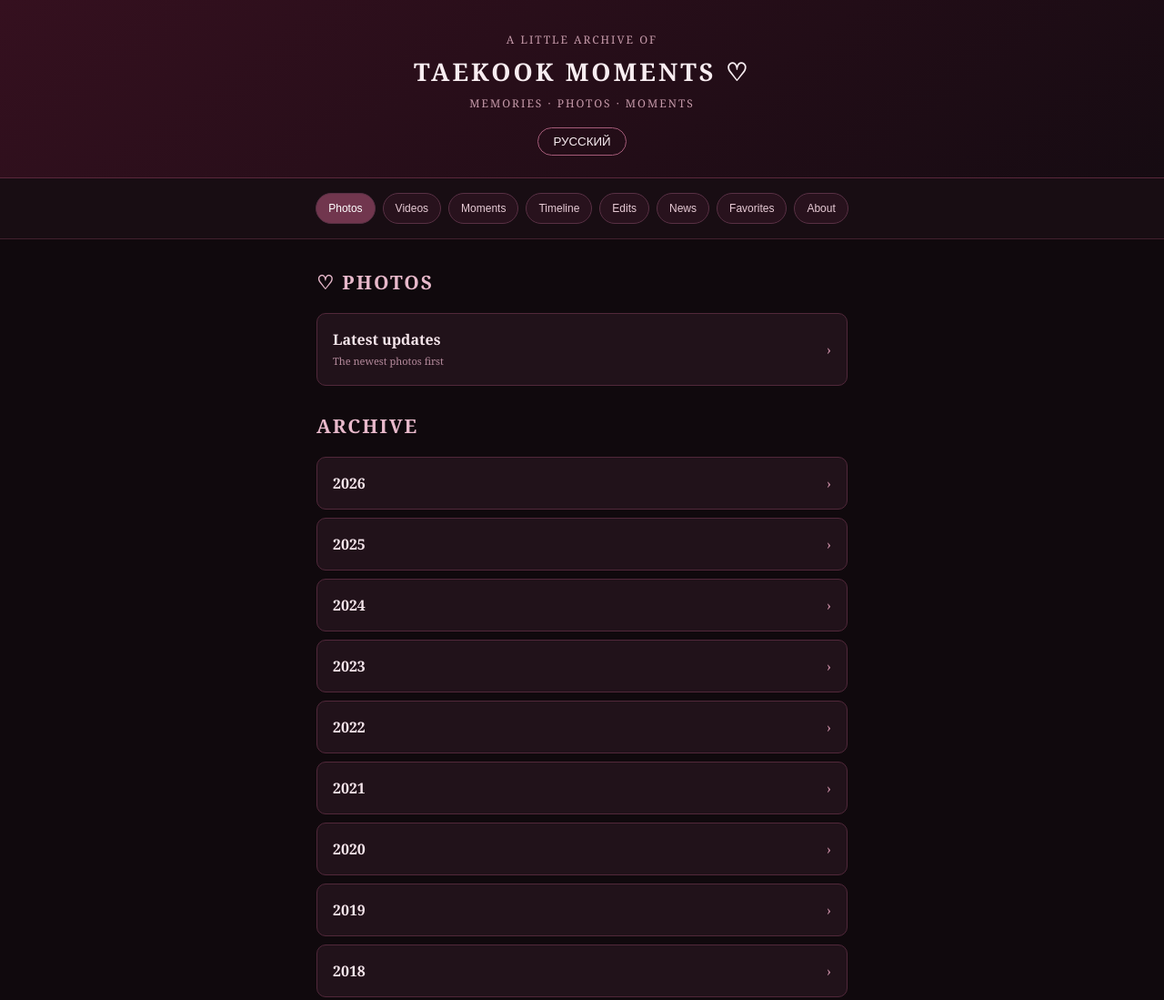
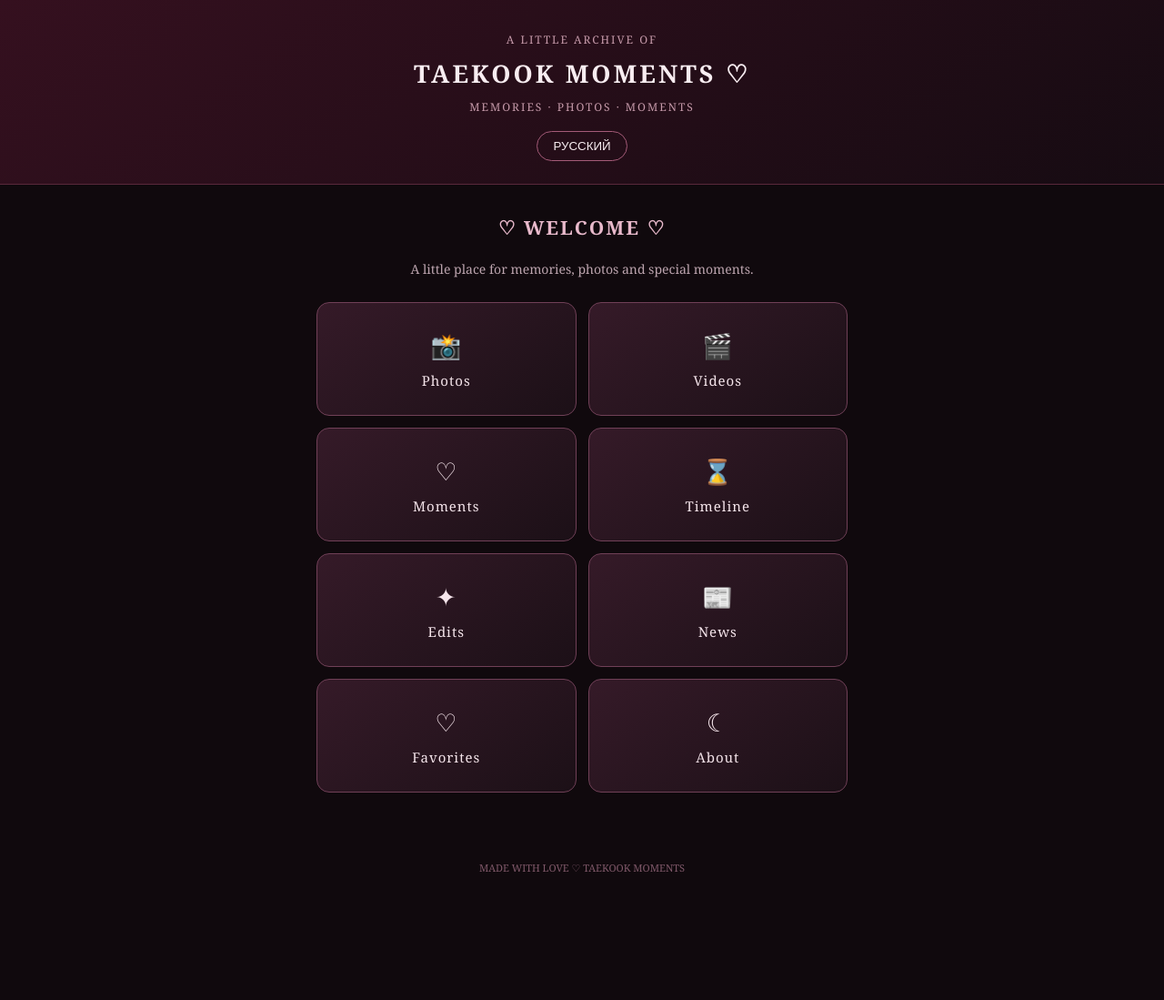
Before and after one commit to anastasiiaevdn-crypto/taekook-moments, a plain HTML site: page index.html in a window 1280 px wide. Shown: the top 1099 px of the page at 91% size. After the commit the page ends 981 px from the top, so only its background shows below. Drawn offline with Linux system fonts and the light colour scheme.

Commit message:
Update index.html

```diff
--- a/index.html
+++ b/index.html
@@ -5,63 +5,103 @@
 <meta charset="UTF-8">
 <meta name="viewport" content="width=device-width, initial-scale=1.0">
 <title>TAEKOOK MOMENTS ♡</title>
+
 <style>
 * { box-sizing: border-box; }
+
 body {
   margin: 0;
   background: #10090d;
   color: #f8edf1;
   font-family: Georgia, serif;
 }
+
 header {
   text-align: center;
-  padding: 35px 18px 24px;
+  padding: 35px 18px 25px;
   background: linear-gradient(145deg, #35101f, #160b12);
   border-bottom: 1px solid #59283b;
 }
-h1 { font-size: 27px; letter-spacing: 3px; margin: 8px 0; }
-.subtitle { color: #c69aaa; font-size: 12px; letter-spacing: 2px; }
+
+h1 {
+  font-size: 27px;
+  letter-spacing: 3px;
+  margin: 10px 0;
+}
+
+.subtitle {
+  color: #c69aaa;
+  font-size: 12px;
+  letter-spacing: 2px;
+}
+
 .language {
   margin-top: 18px;
   background: transparent;
   border: 1px solid #a45b78;
   color: #f8edf1;
   border-radius: 20px;
-  padding: 7px 16px;
+  padding: 8px 17px;
 }
-nav {
-  display: flex;
-  flex-wrap: wrap;
-  justify-content: center;
-  gap: 8px;
-  padding: 16px 10px;
-  background: #180d13;
-  border-bottom: 1px solid #42202e;
-}
-nav button {
-  background: #28121d;
-  color: #e8cbd6;
-  border: 1px solid #583044;
-  border-radius: 20px;
-  padding: 9px 13px;
-  font-size: 12px;
-}
-nav button.active, nav button:hover {
-  background: #71364e;
-  color: white;
-}
+
 main {
   max-width: 620px;
   margin: auto;
   padding: 25px 18px 55px;
 }
+
 h2 {
   color: #e8b9cb;
   font-size: 21px;
   letter-spacing: 2px;
   margin: 8px 0 20px;
 }
-.intro { color: #bda5af; line-height: 1.6; font-size: 14px; }
+
+.intro {
+  color: #bda5af;
+  line-height: 1.7;
+  font-size: 14px;
+  text-align: center;
+  margin-bottom: 24px;
+}
+
+/* MAIN MENU */
+
+.menu-grid {
+  display: grid;
+  grid-template-columns: repeat(2, minmax(0, 1fr));
+  gap: 13px;
+}
+
+.menu-card {
+  min-height: 125px;
+  background: linear-gradient(145deg, #351a28, #1c1017);
+  border: 1px solid #704057;
+  border-radius: 14px;
+  color: #f5e5eb;
+  display: flex;
+  flex-direction: column;
+  align-items: center;
+  justify-content: center;
+  gap: 10px;
+  font-family: Georgia, serif;
+  font-size: 15px;
+  letter-spacing: 1px;
+  cursor: pointer;
+  transition: 0.2s;
+}
+
+.menu-card:active {
+  background: #71364e;
+  transform: scale(0.97);
+}
+
+.menu-icon {
+  font-size: 27px;
+}
+
+/* ARCHIVE */
+
 .item {
   display: flex;
   align-items: center;
@@ -78,8 +118,14 @@ h2 {
   font-size: 16px;
   cursor: pointer;
 }
-.item small { color: #b68b9d; font-size: 11px; }
-.item .arrow { color: #c58aa1; }
+
+.item small {
+  color: #b68b9d;
+  font-size: 11px;
+}
+
+.arrow { color: #c58aa1; }
+
 .back {
   background: transparent;
   border: 0;
@@ -88,22 +134,26 @@ h2 {
   font-size: 14px;
   cursor: pointer;
 }
+
 .empty {
   text-align: center;
   padding: 38px 18px;
   border: 1px dashed #63364a;
   border-radius: 12px;
   color: #bda5af;
-  line-height: 1.7;
+  line-height: 1.8;
 }
+
 footer {
   text-align: center;
   color: #80596a;
   font-size: 11px;
   padding: 20px;
 }
+
 </style>
 </head>
+
 <body>
 
 <header>
@@ -113,129 +163,187 @@ footer {
   <button class="language" id="languageButton">РУССКИЙ</button>
 </header>
 
-<nav id="navigation"></nav>
 <main id="content"></main>
+
 <footer>MADE WITH LOVE ♡ TAEKOOK MOMENTS</footer>
 
 <script>
+
 const sections = [
-  ["photos","Photos","Фото"],
-  ["videos","Videos","Видео"],
-  ["moments","Moments","Моменты"],
-  ["timeline","Timeline","Хронология"],
-  ["edits","Edits","Эдиты"],
-  ["news","News","Новости"],
-  ["favorites","Favorites","Избранное"],
-  ["about","About","О проекте"]
+  {id:"photos", en:"Photos", ru:"Фото", icon:"📸"},
+  {id:"videos", en:"Videos", ru:"Видео", icon:"🎬"},
+  {id:"moments", en:"Moments", ru:"Моменты", icon:"♡"},
+  {id:"timeline", en:"Timeline", ru:"Хронология", icon:"⌛"},
+  {id:"edits", en:"Edits", ru:"Эдиты", icon:"✦"},
+  {id:"news", en:"News", ru:"Новости", icon:"📰"},
+  {id:"favorites", en:"Favorites", ru:"Избранное", icon:"♡"},
+  {id:"about", en:"About", ru:"О проекте", icon:"☾"}
 ];
 
 const years = [];
 for (let y = 2026; y >= 2013; y--) years.push(y);
 
 let language = "en";
-let currentSection = "photos";
+let currentSection = "home";
 let currentYear = null;
 
 const content = document.getElementById("content");
-const navigation = document.getElementById("navigation");
 const languageButton = document.getElementById("languageButton");
 
 function t(en, ru) {
   return language === "en" ? en : ru;
 }
 
-function renderNavigation() {
-  navigation.innerHTML = "";
-  sections.forEach(([id,en,ru]) => {
+function showHome() {
+  currentSection = "home";
+  currentYear = null;
+
+  content.innerHTML = `
+    <h2 style="text-align:center">♡ ${t("WELCOME","ДОБРО ПОЖАЛОВАТЬ")} ♡</h2>
+    <p class="intro">
+      ${t(
+        "A little place for memories, photos and special moments.",
+        "Место для фотографий, воспоминаний и особенных моментов."
+      )}
+    </p>
+    <div class="menu-grid" id="menuGrid"></div>
+  `;
+
+  const grid = document.getElementById("menuGrid");
+
+  sections.forEach(section => {
     const button = document.createElement("button");
-    button.textContent = t(en,ru);
-    button.className = currentSection === id ? "active" : "";
-    button.onclick = () => {
-      currentSection = id;
-      currentYear = null;
-      render();
-    };
-    navigation.appendChild(button);
+    button.className = "menu-card";
+    button.innerHTML = `
+      <span class="menu-icon">${section.icon}</span>
+      <span>${t(section.en, section.ru)}</span>
+    `;
+    button.onclick = () => openSection(section.id);
+    grid.appendChild(button);
   });
 }
 
-function openYear(year) {
-  currentYear = year;
-  render();
+function openSection(id) {
+  currentSection = id;
+  currentYear = null;
+
+  if (id === "photos") {
+    renderPhotos();
+    return;
+  }
+
+  const section = sections.find(s => s.id === id);
+
+  content.innerHTML = `
+    <button class="back" onclick="showHome()">
+      ← ${t("Main menu","Главное меню")}
+    </button>
+    <h2>♡ ${t(section.en, section.ru).toUpperCase()}</h2>
+    <div class="empty">
+      ♡<br>
+      ${t(
+        "This section is waiting for content.",
+        "Этот раздел ждёт наполнения."
+      )}
+    </div>
+  `;
 }
 
 function renderPhotos() {
   if (currentYear !== null) {
     content.innerHTML = `
-      <button class="back" onclick="currentYear=null;render()">
+      <button class="back" onclick="currentYear=null;renderPhotos()">
         ← ${t("Back to Photos","Назад к фотографиям")}
       </button>
-      <h2>${currentYear}</h2>
+      <h2>♡ ${currentYear}</h2>
       <div class="empty">
         ♡<br>
-        ${t("This album is waiting for photos.","Этот альбом ждёт фотографии.")}<br>
-        <small>${t("Photos will appear here when added.","Здесь появятся добавленные фотографии.")}</small>
-      </div>`;
+        ${t(
+          "This album is waiting for photos.",
+          "Этот альбом ждёт фотографии."
+        )}<br>
+        <small>${t(
+          "Photos will appear here when added.",
+          "Здесь появятся добавленные фотографии."
+        )}</small>
+      </div>
+    `;
     return;
   }
 
   content.innerHTML = `
+    <button class="back" onclick="showHome()">
+      ← ${t("Main menu","Главное меню")}
+    </button>
+
     <h2>♡ ${t("PHOTOS","ФОТОГРАФИИ")}</h2>
+
     <button class="item" onclick="showLatest()">
       <span>
         <strong>Latest updates</strong><br>
-        <small>${t("The newest photos first","Сначала самые новые фотографии")}</small>
+        <small>${t(
+          "The newest photos first",
+          "Сначала самые новые фотографии"
+        )}</small>
       </span>
       <span class="arrow">›</span>
     </button>
+
     <h2 style="margin-top:30px">${t("ARCHIVE","АРХИВ")}</h2>
-    <div id="yearList"></div>`;
+
+    <div id="yearList"></div>
+  `;
 
   const yearList = document.getElementById("yearList");
+
   years.forEach(year => {
     const button = document.createElement("button");
     button.className = "item";
-    button.innerHTML = `<strong>${year}</strong><span class="arrow">›</span>`;
-    button.onclick = () => openYear(year);
+    button.innerHTML = `
+      <strong>${year}</strong>
+      <span class="arrow">›</span>
+    `;
+    button.onclick = () => {
+      currentYear = year;
+      renderPhotos();
+    };
     yearList.appendChild(button);
   });
 }
 
 function showLatest() {
   content.innerHTML = `
-    <button class="back" onclick="render()">← ${t("Back to Photos","Назад к фотографиям")}</button>
+    <button class="back" onclick="renderPhotos()">
+      ← ${t("Back to Photos","Назад к фотографиям")}
+    </button>
+
     <h2>♡ Latest updates</h2>
+
     <div class="empty">
       ♡<br>
-      ${t("The latest photos will appear here.","Здесь будут самые новые фотографии.")}<br>
-      <small>${t("Nothing has been added yet.","Пока фотографии не добавлены.")}</small>
-    </div>`;
-}
-
-function renderOtherSection() {
-  const section = sections.find(s => s[0] === currentSection);
-  content.innerHTML = `
-    <h2>♡ ${t(section[1],section[2]).toUpperCase()}</h2>
-    <div class="empty">
-      ♡<br>
-      ${t("This section is coming soon.","Этот раздел скоро появится.")}<br>
-      <small>${t("Stay tuned for updates.","Следи за обновлениями.")}</small>
-    </div>`;
-}
-
-function render() {
-  renderNavigation();
-  if (currentSection === "photos") renderPhotos();
-  else renderOtherSection();
+      ${t(
+        "The latest photos will appear here.",
+        "Здесь будут самые новые фотографии."
+      )}<br>
+      <small>${t(
+        "Nothing has been added yet.",
+        "Пока фотографии не добавлены."
+      )}</small>
+    </div>
+  `;
 }
 
 languageButton.onclick = () => {
   language = language === "en" ? "ru" : "en";
   languageButton.textContent = t("РУССКИЙ","ENGLISH");
-  render();
+
+  if (currentSection === "home") showHome();
+  else if (currentSection === "photos") renderPhotos();
+  else openSection(currentSection);
 };
 
-render();
+showHome();
+
 </script>
 </body>
 </html>
```
